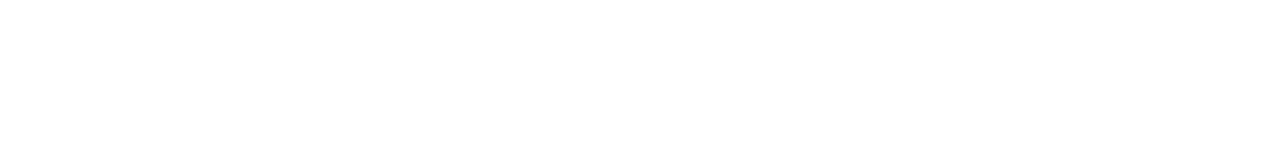
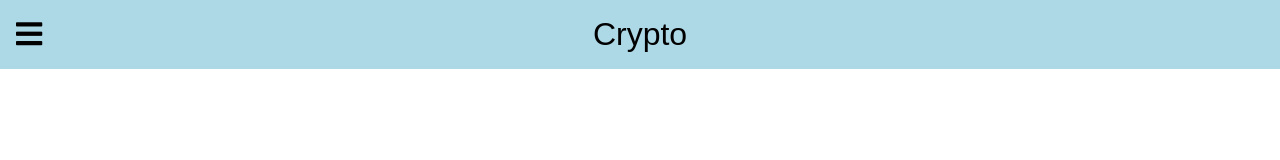
Before and after one commit to nickkniola/crypto, a website: page index.html in a window 1280 px wide. Drawn offline with Linux system fonts and the light colour scheme.

Commit message:
Created title header, added navbar icon

```diff
--- a/css/styles.css
+++ b/css/styles.css
@@ -0,0 +1,37 @@
+header {
+  background-color: lightblue;
+}
+
+.nav-container {
+  position: relative;
+}
+
+.nav-row {
+  display: flex;
+  justify-content: center;
+  align-items: center;
+  padding: 1rem 0;
+  width: 100%;
+}
+
+h1 {
+  margin: 0;
+  text-align: center;
+  font-family: Arial, Helvetica, sans-serif;
+  font-weight: 200;
+  display: inline-block;
+
+}
+
+.col-bars {
+  float: left;
+}
+
+i.fa-bars {
+  font-size: 30px;
+  display: inline-block;
+  position: absolute;
+  left: 1rem;
+  top: 1.2rem;
+
+}
--- a/index.html
+++ b/index.html
@@ -4,12 +4,21 @@
   <meta charset="UTF-8">
   <meta name="viewport" content="width=device-width, initial-scale=1.0">
   <title>AJAX Project</title>
+  <link rel="stylesheet" href="https://cdnjs.cloudflare.com/ajax/libs/font-awesome/5.15.1/css/all.min.css">
   <link rel="stylesheet" href="css/reset.css">
   <link rel="stylesheet" href="css/layout.css">
   <link rel="stylesheet" href="css/styles.css">
 </head>
 <body>
   <header>
+    <div class="nav-container">
+      <i class="fas fa-bars"></i>
+      <div class="nav-row">
+        <div class="col-bars">
+          <h1>Crypto</h1>
+        </div>
+      </div>
+    </div>
   </header>
   <main>
   </main>
```
